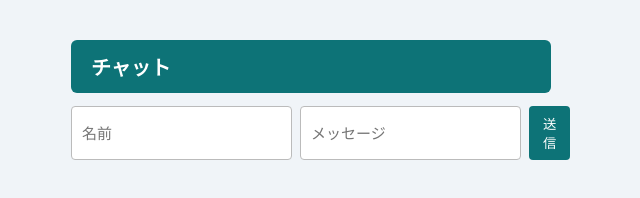
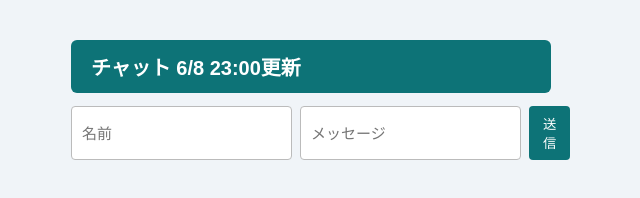
Before and after one commit to eidai2007-web/web-app-2026, a website: page myapp/public/chat.html in a window 1280 px wide. Shown: the whole page, without its empty margins (329-969 px from the left). Drawn offline with Linux system fonts and the light colour scheme; no server answers.

Commit message:
modified chat.html

```diff
--- a/myapp/public/chat.html
+++ b/myapp/public/chat.html
@@ -19,7 +19,7 @@
     </style>
 </head>
 <body>
-    <h1>チャット</h1>
+    <h1>チャット 6/8 23:00更新</h1>
     <form id="form">
     <input type="text" id="username" placeholder="名前" required>
     <input type="text" id="text" placeholder="メッセージ" required>
```
